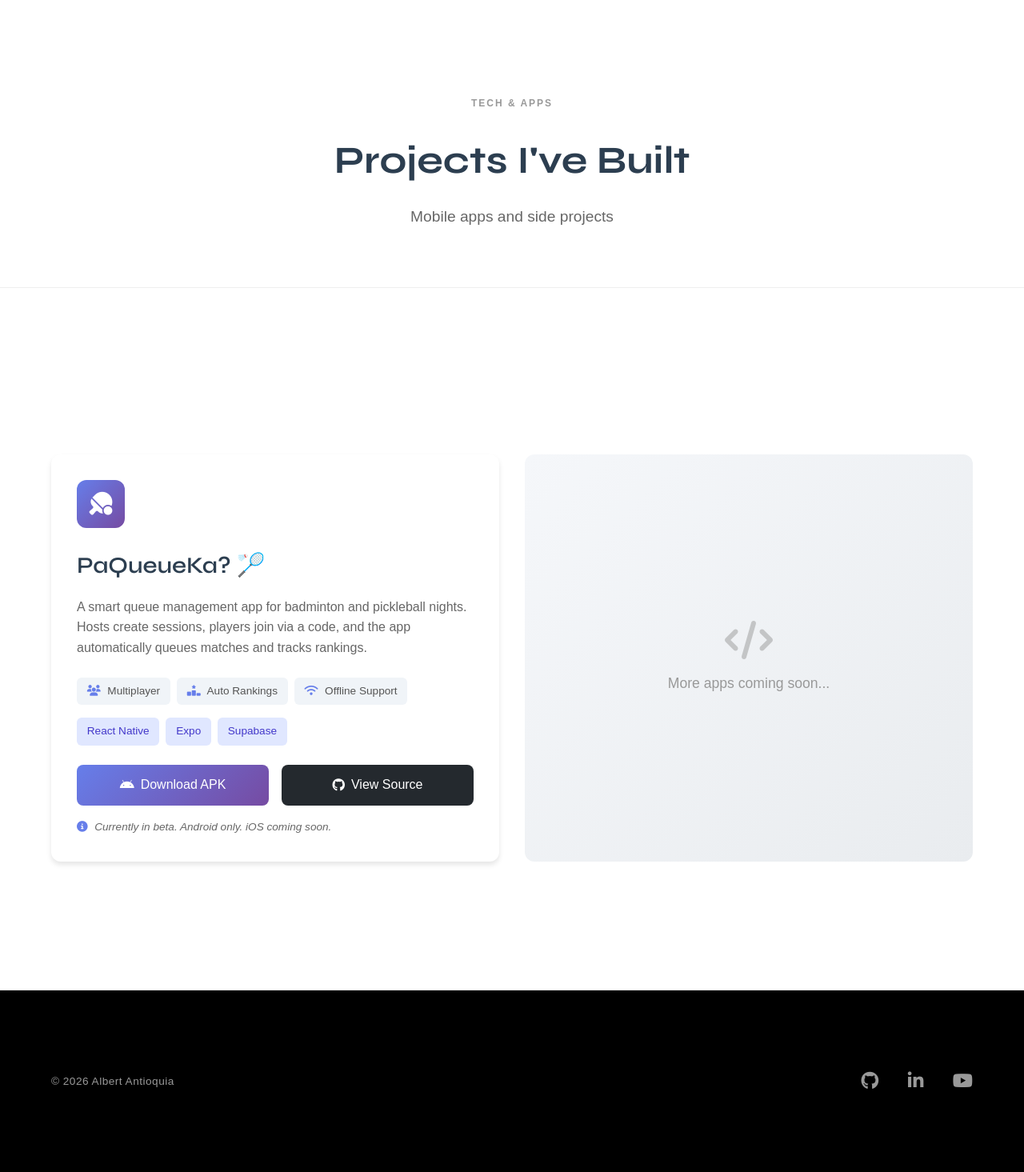
After one commit to lbrtntq/mywebsite-, a Flask app: page /tech in a window 1280 px wide. The commit adds this page. Shown: the whole page at 80% size. Run offline with Flask 3, Linux system fonts and the light colour scheme; some libraries are stand-ins or nearby versions.

Commit message:
feat: added tech link with apk

```diff
--- a/app/routes/main.py
+++ b/app/routes/main.py
@@ -12,3 +12,7 @@ def index():
     # Get paginated items for the gallery grid
     pagination = GalleryService.get_paginated_items(page=page, per_page=12)
     return render_template('index.html', pagination=pagination, carousel_items=carousel_items)
+
+@bp.route('/tech')
+def tech():
+    return render_template('tech.html')
--- a/app/templates/base.html
+++ b/app/templates/base.html
@@ -26,8 +26,9 @@
             <a href="/" class="logo"><span class="logo-icon">A</span><span class="logo-text-wrapper">albert<span
                         class="logo-surname">antioquia</span></span></a>
             <div class="nav-links">
-                <a href="#about">About Me</a>
-                <a href="#gallery">Photography</a>
+                <a href="/#about">About Me</a>
+                <a href="/#gallery">Photography</a>
+                <a href="{{ url_for('main.tech') }}">Tech</a>
                 {% if session.admin_logged_in %}
                 <a href="{{ url_for('gallery.dashboard') }}" class="admin-link">Dashboard</a>
                 {% endif %}
--- /dev/null
+++ b/app/templates/tech.html
@@ -0,0 +1,309 @@
+{% extends 'base.html' %}
+
+{% block content %}
+<section id="tech-hero" class="section fade-in">
+    <div class="container">
+        <div class="tech-header">
+            <span class="about-tag">Tech & Apps</span>
+            <h1 class="tech-title">Projects I've Built</h1>
+            <p class="tech-subtitle">Mobile apps and side projects</p>
+        </div>
+    </div>
+</section>
+
+<section id="apps" class="section">
+    <div class="container">
+        <div class="apps-grid">
+            <!-- PaQueueKa App -->
+            <div class="app-card reveal">
+                <div class="app-icon">
+                    <i class="fa-solid fa-table-tennis-paddle-ball"></i>
+                </div>
+                <div class="app-content">
+                    <h3 class="app-title">PaQueueKa? 🏸</h3>
+                    <p class="app-description">
+                        A smart queue management app for badminton and pickleball nights. Hosts create sessions,
+                        players join via a code, and the app automatically queues matches and tracks rankings.
+                    </p>
+                    <div class="app-features">
+                        <span class="feature-tag"><i class="fa-solid fa-users"></i> Multiplayer</span>
+                        <span class="feature-tag"><i class="fa-solid fa-ranking-star"></i> Auto Rankings</span>
+                        <span class="feature-tag"><i class="fa-solid fa-wifi"></i> Offline Support</span>
+                    </div>
+                    <div class="app-tech">
+                        <span class="tech-badge">React Native</span>
+                        <span class="tech-badge">Expo</span>
+                        <span class="tech-badge">Supabase</span>
+                    </div>
+                    <div class="app-actions">
+                        <a href="#" class="download-btn" id="paqueueka-download">
+                            <i class="fa-brands fa-android"></i> Download APK
+                        </a>
+                        <a href="https://github.com/lbrtntq/paqueueka" target="_blank" class="github-btn">
+                            <i class="fa-brands fa-github"></i> View Source
+                        </a>
+                    </div>
+                    <p class="app-note">
+                        <i class="fa-solid fa-info-circle"></i> Currently in beta. Android only. iOS coming soon.
+                    </p>
+                </div>
+            </div>
+
+            <!-- Placeholder for future apps -->
+            <div class="app-card-placeholder reveal">
+                <div class="placeholder-content">
+                    <i class="fa-solid fa-code"></i>
+                    <p>More apps coming soon...</p>
+                </div>
+            </div>
+        </div>
+    </div>
+</section>
+
+<style>
+    #tech-hero {
+        padding-top: 120px;
+        padding-bottom: 40px;
+        text-align: center;
+    }
+
+    .tech-header {
+        max-width: 800px;
+        margin: 0 auto;
+    }
+
+    .tech-title {
+        font-family: 'Syne', sans-serif;
+        font-size: 3rem;
+        font-weight: 700;
+        margin: 1rem 0;
+        color: var(--dark-blue, #2c3e50);
+    }
+
+    .tech-subtitle {
+        font-size: 1.2rem;
+        color: var(--text-secondary, #666);
+        margin-bottom: 2rem;
+    }
+
+    .apps-grid {
+        display: grid;
+        grid-template-columns: repeat(auto-fit, minmax(350px, 1fr));
+        gap: 2rem;
+        margin-top: 3rem;
+    }
+
+    .app-card {
+        background: white;
+        border-radius: 12px;
+        padding: 2rem;
+        box-shadow: 0 4px 6px rgba(0, 0, 0, 0.1);
+        transition: transform 0.3s ease, box-shadow 0.3s ease;
+    }
+
+    .app-card:hover {
+        transform: translateY(-5px);
+        box-shadow: 0 8px 15px rgba(0, 0, 0, 0.15);
+    }
+
+    .app-icon {
+        width: 60px;
+        height: 60px;
+        background: linear-gradient(135deg, #667eea 0%, #764ba2 100%);
+        border-radius: 12px;
+        display: flex;
+        align-items: center;
+        justify-content: center;
+        margin-bottom: 1.5rem;
+        font-size: 1.8rem;
+        color: white;
+    }
+
+    .app-title {
+        font-family: 'Syne', sans-serif;
+        font-size: 1.8rem;
+        font-weight: 600;
+        margin-bottom: 1rem;
+        color: var(--dark-blue, #2c3e50);
+    }
+
+    .app-description {
+        color: var(--text-secondary, #666);
+        line-height: 1.6;
+        margin-bottom: 1.5rem;
+    }
+
+    .app-features {
+        display: flex;
+        flex-wrap: wrap;
+        gap: 0.5rem;
+        margin-bottom: 1rem;
+    }
+
+    .feature-tag {
+        background: #f0f4f8;
+        padding: 0.4rem 0.8rem;
+        border-radius: 6px;
+        font-size: 0.85rem;
+        color: #555;
+    }
+
+    .feature-tag i {
+        margin-right: 0.3rem;
+        color: #667eea;
+    }
+
+    .app-tech {
+        display: flex;
+        flex-wrap: wrap;
+        gap: 0.5rem;
+        margin-bottom: 1.5rem;
+    }
+
+    .tech-badge {
+        background: #e0e7ff;
+        color: #4338ca;
+        padding: 0.4rem 0.8rem;
+        border-radius: 6px;
+        font-size: 0.85rem;
+        font-weight: 500;
+    }
+
+    .app-actions {
+        display: flex;
+        gap: 1rem;
+        margin-bottom: 1rem;
+    }
+
+    .download-btn, .github-btn {
+        flex: 1;
+        padding: 0.8rem 1.2rem;
+        border-radius: 8px;
+        text-decoration: none;
+        font-weight: 500;
+        text-align: center;
+        transition: all 0.3s ease;
+        display: inline-flex;
+        align-items: center;
+        justify-content: center;
+        gap: 0.5rem;
+    }
+
+    .download-btn {
+        background: linear-gradient(135deg, #667eea 0%, #764ba2 100%);
+        color: white;
+    }
+
+    .download-btn:hover {
+        transform: translateY(-2px);
+        box-shadow: 0 4px 12px rgba(102, 126, 234, 0.4);
+    }
+
+    .github-btn {
+        background: #24292e;
+        color: white;
+    }
+
+    .github-btn:hover {
+        background: #1b1f23;
+        transform: translateY(-2px);
+    }
+
+    .app-note {
+        font-size: 0.85rem;
+        color: #666;
+        font-style: italic;
+        margin-top: 1rem;
+    }
+
+    .app-note i {
+        color: #667eea;
+        margin-right: 0.3rem;
+    }
+
+    .app-card-placeholder {
+        background: linear-gradient(135deg, #f5f7fa 0%, #e9ecef 100%);
+        border-radius: 12px;
+        padding: 3rem 2rem;
+        display: flex;
+        align-items: center;
+        justify-content: center;
+        min-height: 300px;
+    }
+
+    .placeholder-content {
+        text-align: center;
+        color: #999;
+    }
+
+    .placeholder-content i {
+        font-size: 3rem;
+        margin-bottom: 1rem;
+        opacity: 0.5;
+    }
+
+    .placeholder-content p {
+        font-size: 1.1rem;
+    }
+
+    @media (max-width: 768px) {
+        .tech-title {
+            font-size: 2rem;
+        }
+
+        .apps-grid {
+            grid-template-columns: 1fr;
+        }
+
+        .app-actions {
+            flex-direction: column;
+        }
+
+        .download-btn, .github-btn {
+            width: 100%;
+        }
+    }
+
+    /* Reveal animation */
+    .reveal {
+        opacity: 0;
+        transform: translateY(30px);
+        transition: opacity 0.6s ease, transform 0.6s ease;
+    }
+
+    .reveal.active {
+        opacity: 1;
+        transform: translateY(0);
+    }
+</style>
+
+<script>
+    // Reveal animation on scroll
+    const revealElements = document.querySelectorAll('.reveal');
+
+    const revealOnScroll = () => {
+        revealElements.forEach(element => {
+            const elementTop = element.getBoundingClientRect().top;
+            const elementVisible = 150;
+
+            if (elementTop < window.innerHeight - elementVisible) {
+                element.classList.add('active');
+            }
+        });
+    };
+
+    window.addEventListener('scroll', revealOnScroll);
+    revealOnScroll(); // Check on load
+
+    // Download button
+    document.getElementById('paqueueka-download').addEventListener('click', function(e) {
+        e.preventDefault();
+        // Direct download link from Google Drive
+        const apkUrl = 'https://drive.google.com/uc?export=download&id=14yTuluNZCzzwEy0lQIgsV4m-eBVvCbCt';
+        window.open(apkUrl, '_blank');
+    });
+</script>
+{% endblock %}
+
+{% block scripts %}
+{% endblock %}
```
